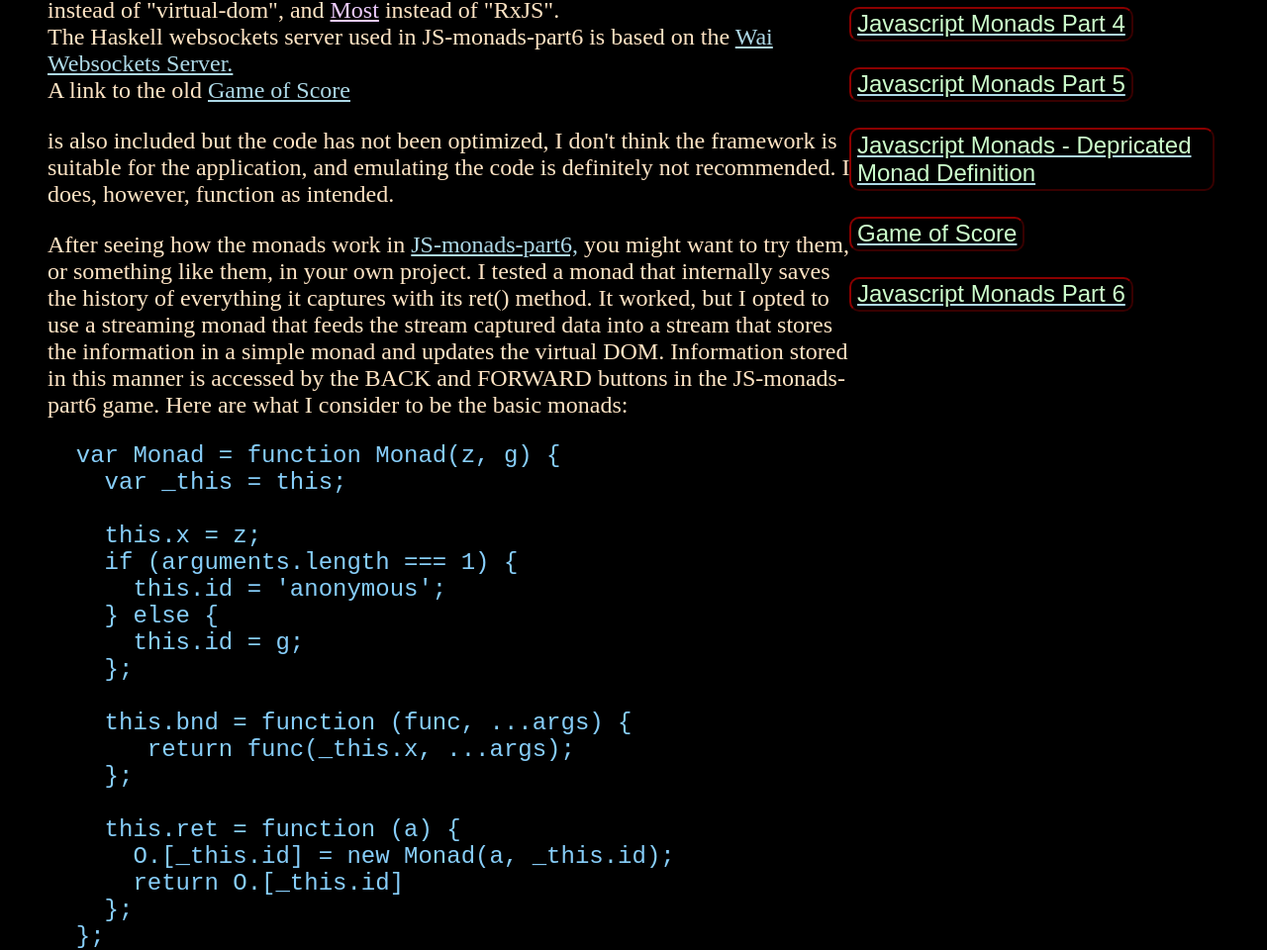
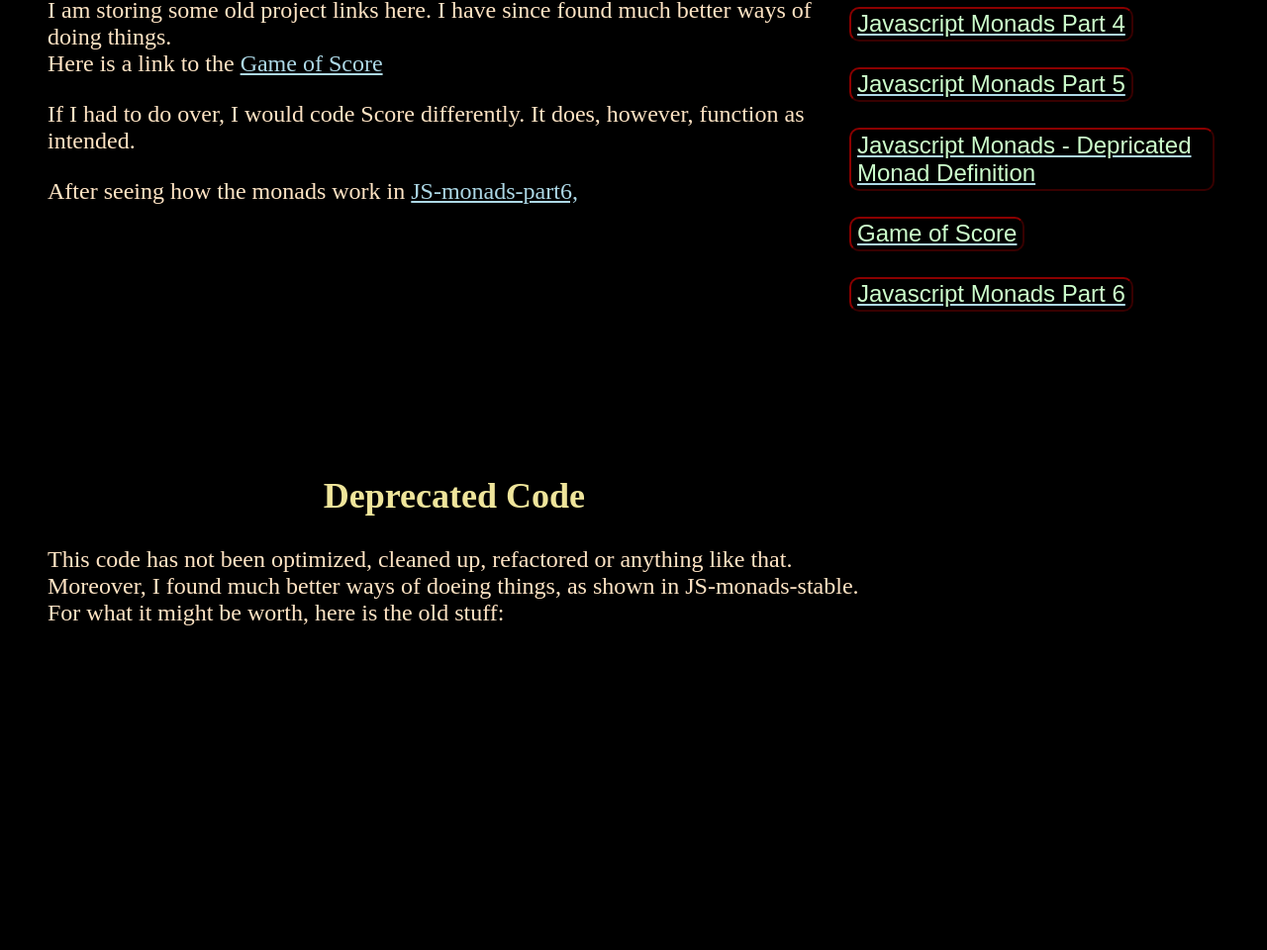
Before and after one commit to dschalk/schalk.net, a plain HTML site: page index.html in a window 1280 px wide. Shown: the part 296-1256 px from the top of the page at 99% size. After the commit the page ends 953 px from the top, so only its background shows below. Drawn offline with Linux system fonts and the light colour scheme.

Commit message:
Brought the comments up to date

```diff
--- a/index.html
+++ b/index.html
@@ -14,87 +14,27 @@
    JS-monads-stable
   </button>
 </a>
-    <p>  The code for the demonstration is open source. It, along with some deprecated legacy code for the investagatory parts 1 through 5 of this series, are available at <a href='https://github.com/dschalk?tab=repositories'  >github.com/dschalk/</a> </p>
-    <span> This is a </span>
-        <a href="https://github.com/motorcyclejs">Motorcyclejs</a>
-      <span> application. Motorcyclejs is Cycle.js, only using </span>
-      <a href="https://github.com/paldepind/snabbdom">Snabbdom</a>
-      <span> instead of "virtual-dom", and </span>
-      <a href="https://github.com/cujojs/most" style="color: #EECCFF">Most</a>
-      <span> instead of "RxJS". </span>
+  <br />
+  <br />
+  <br />
+    <p>  The code for the demonstration is open source. The repository is at <a href='https://github.com/dschalk?tab=repositories'  >github.com/dschalk/</a> </p>
+    <p> I am storing some old project links here. I have since found much better ways of doing things.
       <br />
-      <span>  The Haskell websockets server used in JS-monads-part6 is based on the </span>
-      <a href="https://github.com/yesodweb/wai.git">Wai Websockets Server.</a>
-      <br />
-      <span> A link to the old </span>
+      <span> Here is a link to the  </span>
       <a href="https://www.schoolofhaskell.com/user/dschalk/Websockets%20Game%20of%20Score" >Game of Score</a>
-      <p> is also included but the code has not been optimized, I don't think the framework is suitable for the application, and emulating the code is definitely not recommended. It does, however, function as intended. <p>
+      <p> If I had to do over, I would code Score differently. It does, however, function as intended. <p>
       <span>  After seeing how the monads work in </span>
       <a href="http://schalk.net:3055">JS-monads-part6,</a>
-      <span> you might want to try them, or something like them, in your own project. I tested a monad that internally saves the history of everything it captures with its ret() method. It worked, but I opted to use a streaming monad that feeds the stream captured data into a stream that stores the information in a simple monad and updates the virtual DOM. Information stored in this manner is accessed by the BACK and FORWARD buttons in the JS-monads-part6 game. Here are what I consider to be the basic monads: </span>
-        <pre>
-  var Monad = function Monad(z, g) {
-    var _this = this;
-
-    this.x = z;
-    if (arguments.length === 1) {
-      this.id = 'anonymous';
-    } else {
-      this.id = g;
-    };
-
-    this.bnd = function (func, ...args) {
-       return func(_this.x, ...args);
-    };
-
-    this.ret = function (a) {
-      O.[_this.id] = new Monad(a, _this.id);
-      return O.[_this.id]
-    };
-  };
-
-  var Monad$ = function Monad$(z, g) {
-    var _this = this;
-    this.subject = subject();
-    this.observer = this.subject.observer;
-    this.stream = this.subject.stream;
-    this.x = z;
-    this.id = g;
-
-    this.bnd = function (func, ...args) {
-       return func(_this.x, ...args);
-    };
-
-    this.ret = function (a) {
-      O[_this.id] = new Monad$(a,_this.id);
-      _this.observer.next(a);
-      console.log('Streaming from ', _this.id);
-      return O[_this.id];
-    };
-  };
-
-  var MonadIter = function MonadIter() {
-    var _this = this;
-    this.p = function (a, ... args) {};
-
-    this.release = function (x, ...args) {
-      return this.p(x, ...args);
-    };
-
-    this.bnd = function (func) {
-      _this.p = func;
-    };
-  };
-
-  var ret = function ret(v, id) {
-    if (arguments.length === 1) {
-      return (new Monad(v, 'anonymous'));
-    }
-    window[id] = new Monad(v, id);
-    return window[id];
-  };
-        </pre>
-</div>
+  <br />
+  <br />
+  <br />
+  <br />
+  <br />
+  <br />
+  <br />
+  <br />
+  <br />
+  <br />
 <h2>Deprecated Code</h2>
 
 <p>This code has not been optimized, cleaned up, refactored or anything like that. Moreover, I found much better ways of doeing things, as shown in JS-monads-stable. For what it might be worth, here is the old stuff:  </p>
```
